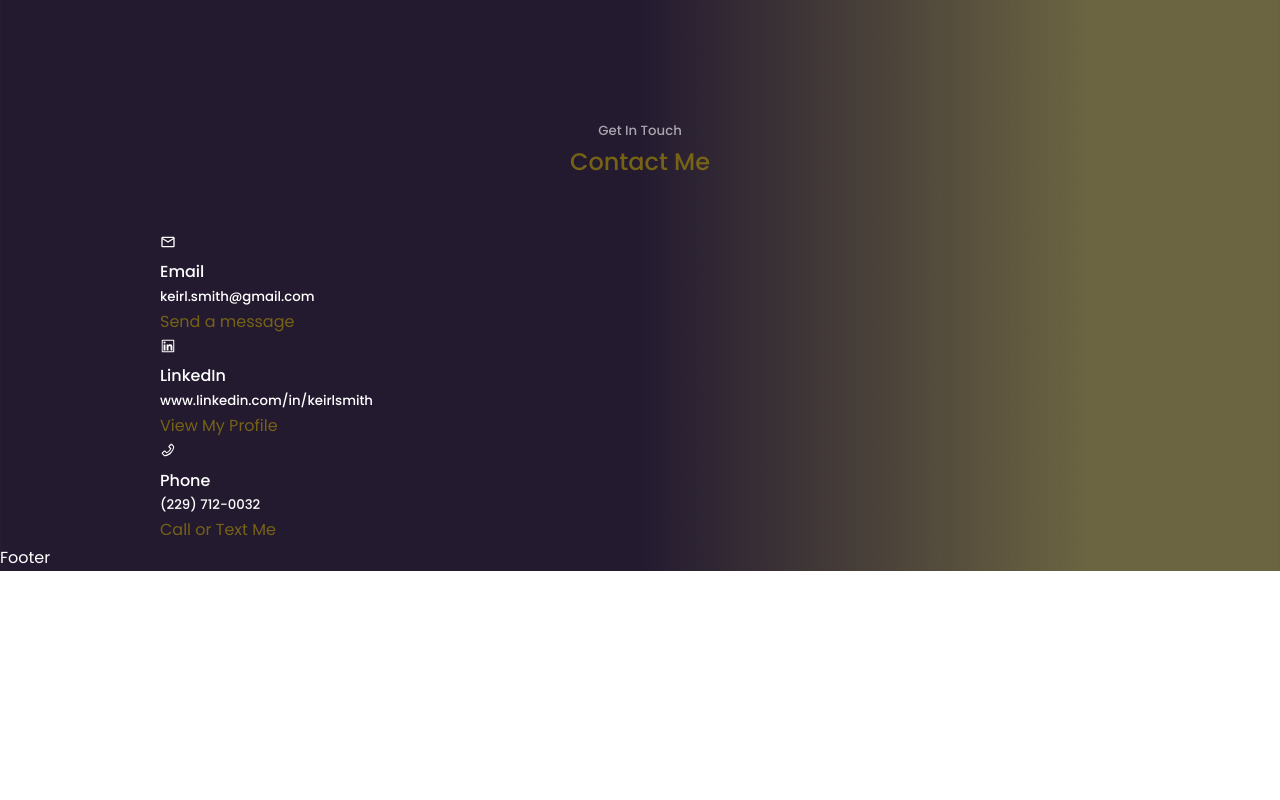
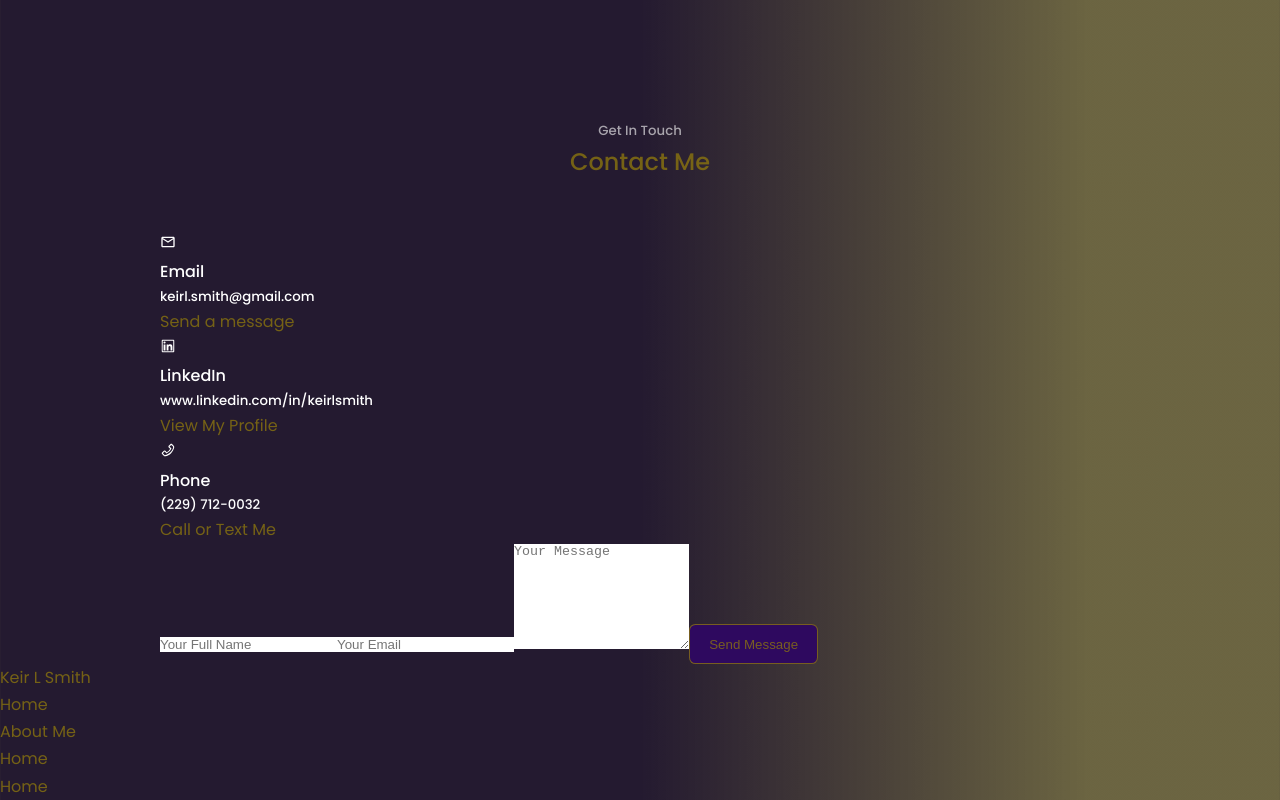
Before and after one commit to keirlsmith/React-Portfolio-Website, a React (Create React App) app: page / in a window 1280 px wide. Shown: the part 3333-4133 px from the top of the page. Before the commit the page ends 3904 px from the top, so only its background shows below. Built offline with nearby package versions, Linux system fonts and the light colour scheme.

Commit message:
Start Footer

```diff
--- a/package.json
+++ b/package.json
@@ -6,6 +6,7 @@
     "@testing-library/jest-dom": "^5.16.5",
     "@testing-library/react": "^13.4.0",
     "@testing-library/user-event": "^13.5.0",
+    "emailjs-com": "^3.2.0",
     "react": "^18.2.0",
     "react-dom": "^18.2.0",
     "react-icons": "^4.4.0",
--- a/src/components/contact/Contact.jsx
+++ b/src/components/contact/Contact.jsx
@@ -1,10 +1,22 @@
 import React from 'react';
 import './contact.css';
+import { useRef } from 'react';
+import emailjs from 'emailjs-com';
 import {MdOutlineEmail} from 'react-icons/md';
 import {AiOutlineLinkedin} from 'react-icons/ai';
 import {AiOutlinePhone} from 'react-icons/ai';
 
 const Contact = () => {
+  const form = useRef();
+
+  const sendEmail = (e) => {
+    e.preventDefault();
+
+    emailjs.sendForm('service_z8x3v6u', 'template_fhmtbz1', form.current, 'q2Sq3OSdMqc2m90Os')
+
+    e.target.reset()
+  };
+
   return (
     <section id='contact'>
         <h5>Get In Touch</h5>
@@ -13,25 +25,30 @@ const Contact = () => {
         <div className="container contact__container">
             <div className="contact__options">
                 <article className='contact__option'>
-                    <MdOutlineEmail />
+                    <MdOutlineEmail className='contact__option-icon' />
                     <h4>Email</h4>
                     <h5>keirl.smith@gmail.com</h5>
                     <a href="mailto:keirl.smith@gmail.com" target="_blank">Send a message</a>
                 </article>
                 <article className='contact__option'>
-                    <AiOutlineLinkedin />
+                    <AiOutlineLinkedin className='contact__option-icon' />
                     <h4>LinkedIn</h4>
                     <h5>www.linkedin.com/in/keirlsmith</h5>
                     <a href="http://www.linkedin.com/in/keirlsmith" target="_blank">View My Profile</a>
                 </article>
                 <article className='contact__option'>
-                    <AiOutlinePhone />
+                    <AiOutlinePhone className='contact__option-icon' />
                     <h4>Phone</h4>
                     <h5>(229) 712-0032</h5>
                     <a href="tel:2297120032" target="_blank">Call or Text Me</a>
                 </article>
             </div>
-            <form action=""></form>
+            <form ref={form} onSubmit={sendEmail}>
+                <input type="text" name='name' placeholder='Your Full Name' required/>
+                <input type="email" name='email' placeholder='Your Email' required/>
+                <textarea name="message" rows="7" placeholder='Your Message' required></textarea>
+                <button type='submit' className='btn btn-primary'>Send Message</button>
+            </form>
         </div>
     </section>
   )
--- a/src/components/footer/Footer.jsx
+++ b/src/components/footer/Footer.jsx
@@ -3,7 +3,17 @@ import './footer.css';
 
 const Footer = () => {
   return (
-    <div>Footer</div>
+    <footer>
+        <a href='#' className='footer__logo'>Keir L Smith</a>
+
+        <ul className='permalinks'>
+            <li><a href="#">Home</a></li>
+            <li><a href="#">About Me</a></li>
+            <li><a href="#">Home</a></li>
+            <li><a href="#">Home</a></li>
+        </ul>
+    </footer>
+
   )
 }
 
```
Also changed, not shown: 1 other file (tests, documents, lock files or other folders).
